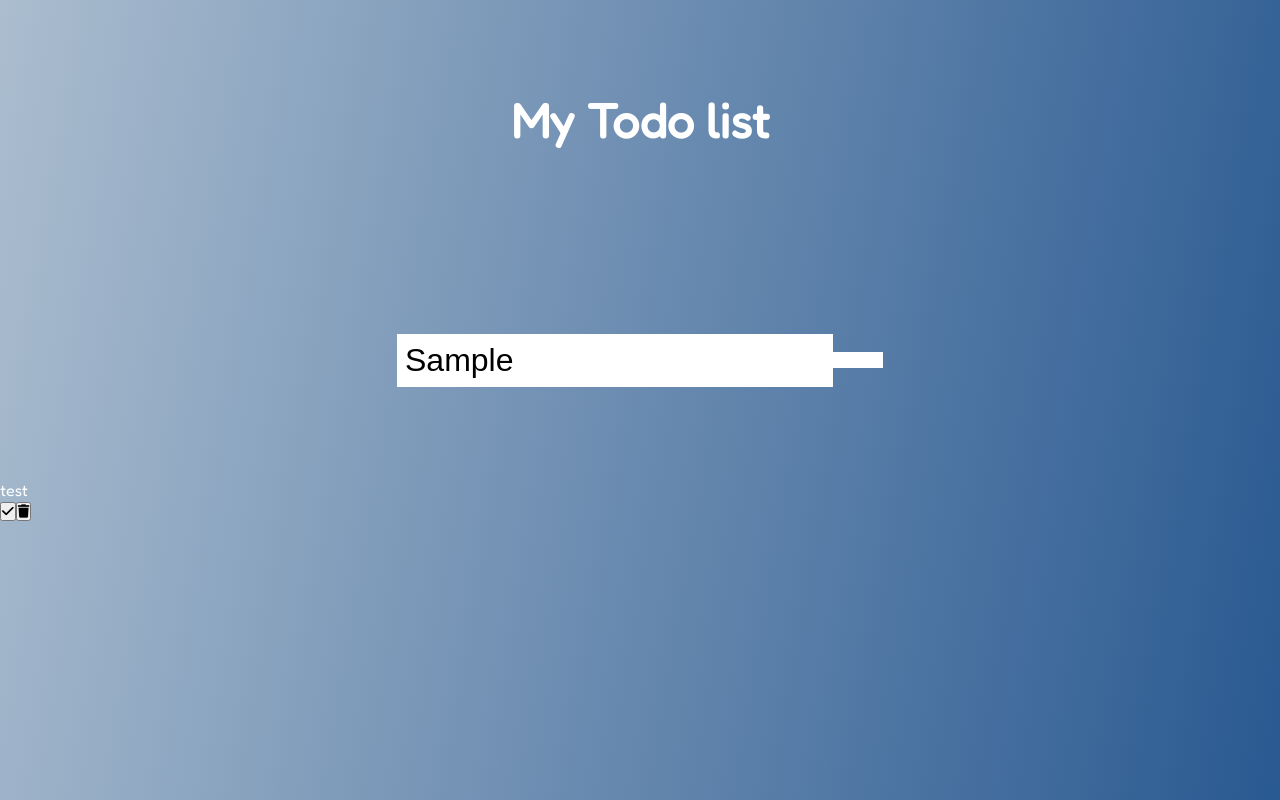
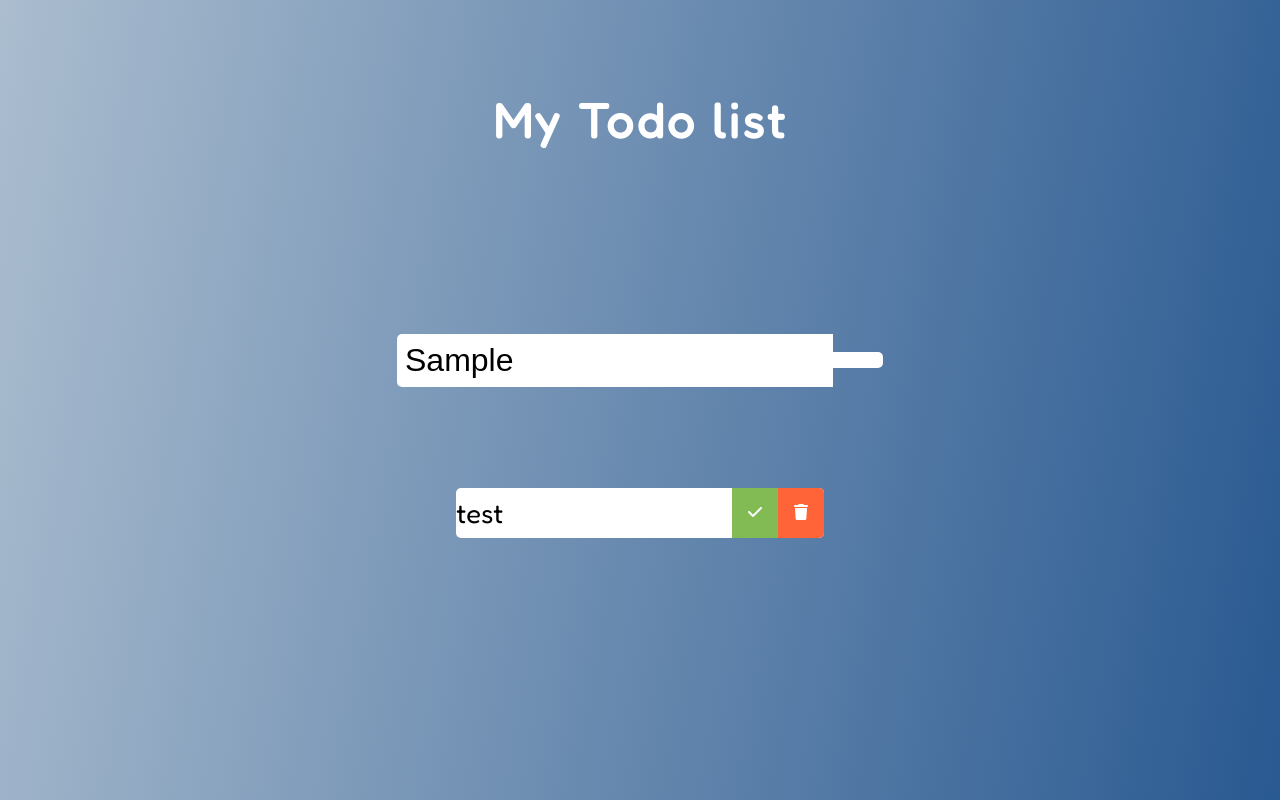
Before and after one commit to piotrekmajewski/to-do-list-VanillaJS, a plain HTML site: page index.html in a window 1280 px wide. Both pictures are taken after typing "Sample" into the empty fields and a click on the button 858 px from the left and 360 px from the top of the page. Drawn offline with Linux system fonts and the light colour scheme; some icons are missing.

```diff
--- a/main.js
+++ b/main.js
@@ -27,7 +27,7 @@ addTodo = (e) => {
 
     const trashButton = document.createElement('button');
     trashButton.innerHTML = '<i class="fa-solid fa-trash"></i>';
-    trashButton.classList.add('complete-btn');
+    trashButton.classList.add('trash-btn');
     todoDiv.appendChild(trashButton);
 
     //append to list
--- a/style.css
+++ b/style.css
@@ -13,6 +13,7 @@ body {
 
 header {
     font-size: 1.5rem;
+    letter-spacing: 3px;
 }
 
 header,
@@ -29,6 +30,7 @@ form button {
     font-size: 2rem;
     border: none;
     background-color: #fff;
+    border-radius: 5px 0 0 5px;
 }
 
 form button {
@@ -38,9 +40,54 @@ form button {
     transition: all 0.3s ease;
     width: 50px;
     font-weight: 800;
+    border-radius: 0 5px 5px 0;
 }
 
 form button:hover {
     background-color: #295991;
     color: white;
 }
+
+.todo-container {
+    display: flex;
+    justify-content: center;
+    align-items: center;
+}
+
+.todo-list {
+    min-width: 30%;
+    list-style: none;
+}
+
+.todo {
+    display: flex;
+    margin: 0.5rem;
+    background: #fff;
+    color: black;
+    font-size: 1.7rem;
+    justify-content: space-between;
+    align-items: center;
+    transition: all .3s ease;
+    border-radius: 5px;
+}
+
+.todo li {
+    flex: 1;
+}
+
+.trash-btn,
+.complete-btn {
+    background:#ff6338;
+    color: #fff;
+    border: none;
+    padding: 1rem;
+    cursor: pointer;
+    font-size: 1rem;
+    border-top-right-radius: 5px;
+    border-bottom-right-radius: 5px;
+}
+
+.complete-btn {
+    background: #82bb53;
+    border-radius: 0;
+}
```
